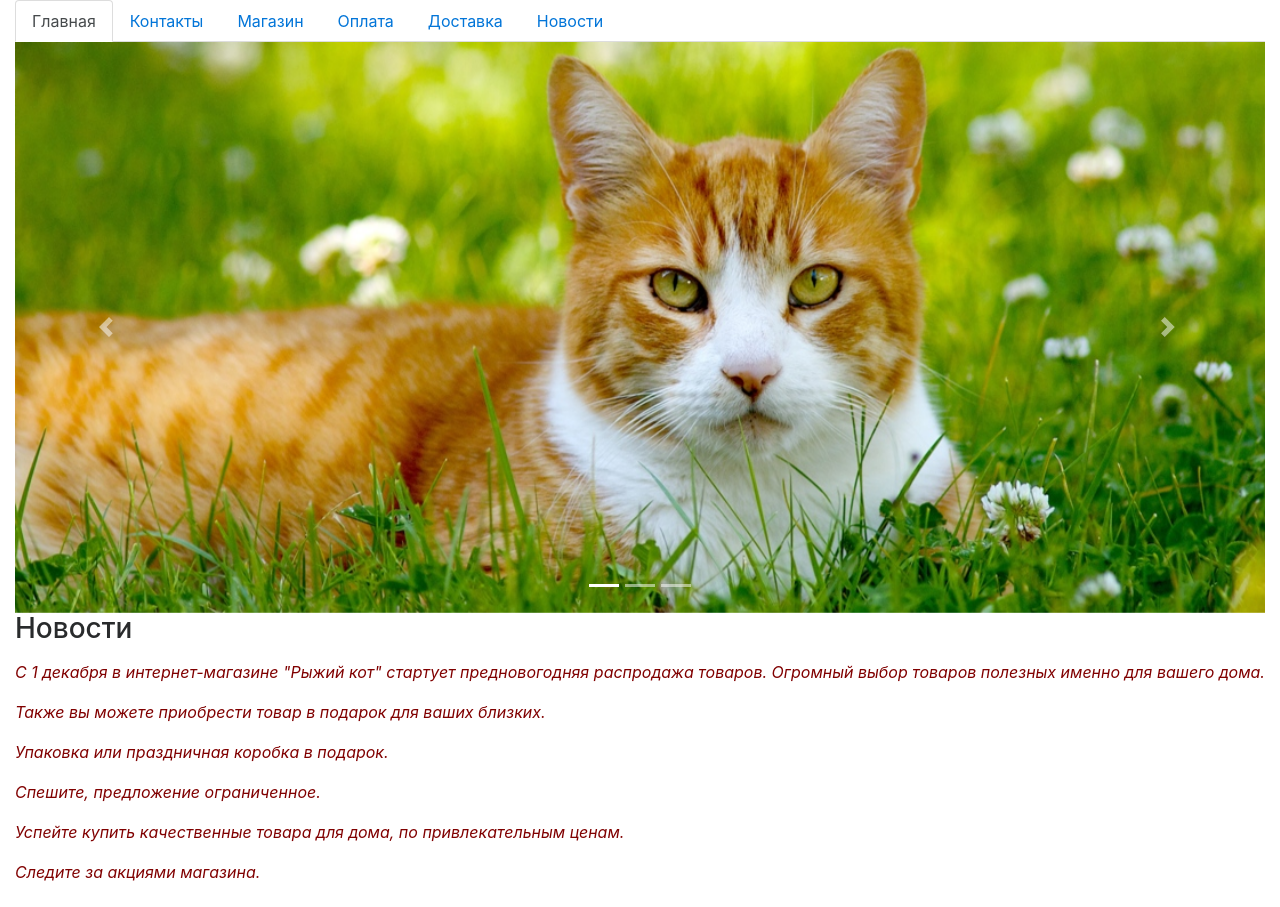
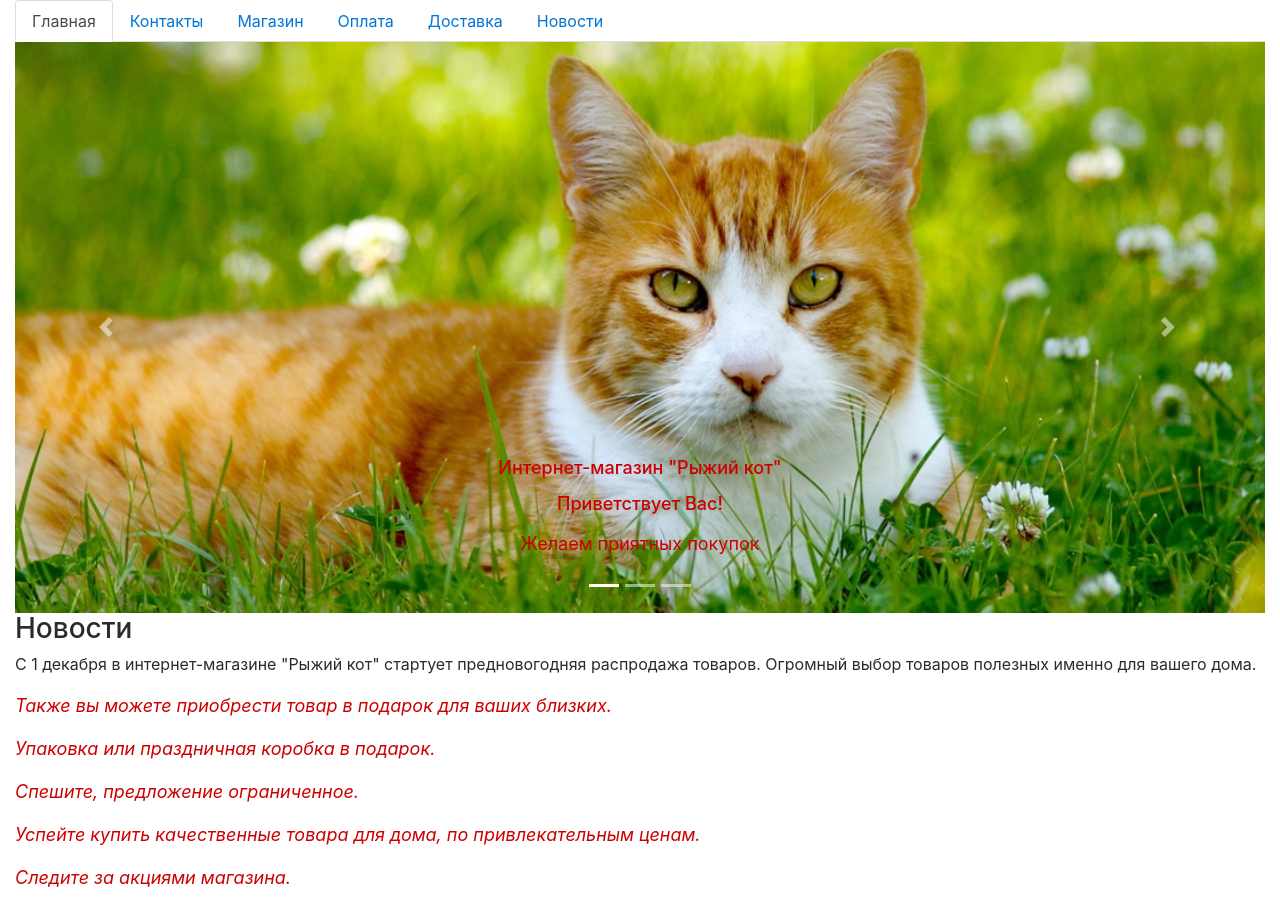
Before and after one commit to nadezhdasamoylova464/nadezhdasamoylova464.github.io, a plain HTML site: page News.html in a window 1280 px wide. Drawn offline with Linux system fonts and the light colour scheme.

Commit message:
Add files via upload

```diff
--- a/News.html
+++ b/News.html
@@ -54,14 +54,37 @@
 					<li data-slide-to="2" data-target="#carousel-699284">
 					</li>
 				</ol>
+
 				<div class="carousel-inner">
 					<div class="carousel-item active">
 						<img class="d-block w-100" alt="Carousel Bootstrap First" src="01.jpg">
 						<div class="carousel-caption">
 							<h4>
+								<head>
+									<meta http-equiv="Content-Language" content="ru">
+									<style type="text/css">
+									.style1 {
+													color: #FF3300;
+									}
+									</style>
+									</head>
 
-							</h4>
-							<p>
+									<p class="style1">Интернет-магазин &quot;Рыжий кот&quot;</p>
+									<p class="style1">Приветствует Вас!</p>
+
+																</h4>
+																<p>
+																<head>
+									<meta http-equiv="Content-Language" content="ru">
+									<style type="text/css">
+									.style1 {
+													color: #CC0000;
+													font-size: large;
+									}
+									</style>
+									</head>
+
+									<p class="style1">Желаем приятных покупок</p>
 
 							</p>
 						</div>
@@ -70,7 +93,7 @@
 						<img class="d-block w-100" alt="Carousel Bootstrap Second" src="02.png">
 						<div class="carousel-caption">
 							<h4>
-
+								Большой выбор товаров для Вашего сада
 							</h4>
 							<p>
 
@@ -81,7 +104,7 @@
 						<img class="d-block w-100" alt="Carousel Bootstrap Third" src="03.jpg">
 						<div class="carousel-caption">
 							<h4>
-
+								Здесь Вы найдете все необходимые товары для дома
 							</h4>
 							<p>
 
@@ -89,6 +112,10 @@
 						</div>
 					</div>
 				</div> <a class="carousel-control-prev" href="#carousel-699284" data-slide="prev"><span class="carousel-control-prev-icon"></span> <span class="sr-only">Previous</span></a> <a class="carousel-control-next" href="#carousel-699284" data-slide="next"><span class="carousel-control-next-icon"></span> <span class="sr-only">Next</span></a>
+
+
+
+
 			</div>
 		</div>
 	</div>
@@ -98,17 +125,7 @@
 				Новости
 			</h3>
 			<p>
-				<head>
-<meta http-equiv="Content-Language" content="ru">
-<style type="text/css">
-.style1 {
-				color: #800000;
-				font-size: medium;
-}
-</style>
-</head>
-
-<p class="style1"><em>С 1 декабря в интернет-магазине &quot;Рыжий кот&quot; стартует
+				С 1 декабря в интернет-магазине &quot;Рыжий кот&quot; стартует
 предновогодняя распродажа товаров. Огромный выбор товаров полезных именно для
 вашего дома. </em></p>
 <p class="style1"><em>Также вы можете приобрести товар в подарок для ваших
@@ -119,9 +136,14 @@
 привлекательным ценам.</em></p>
 <p class="style1"><em>Следите за акциями магазина.</em></p>
 
+			</p>
+		</div>
+	</div>
+</div>
 
     <script src="js/jquery.min.js"></script>
     <script src="js/bootstrap.min.js"></script>
     <script src="js/scripts.js"></script>
   </body>
+
 </html>
```
